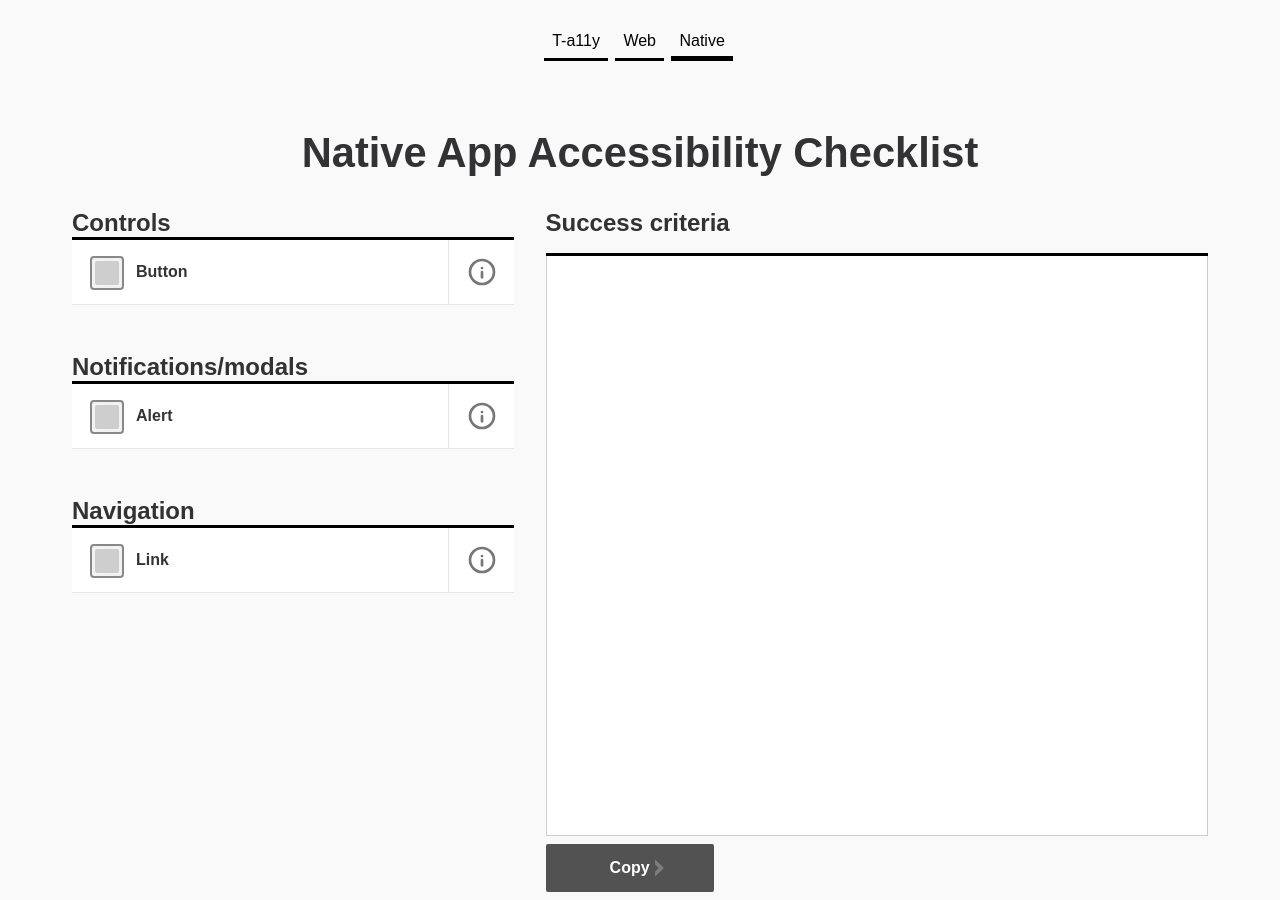
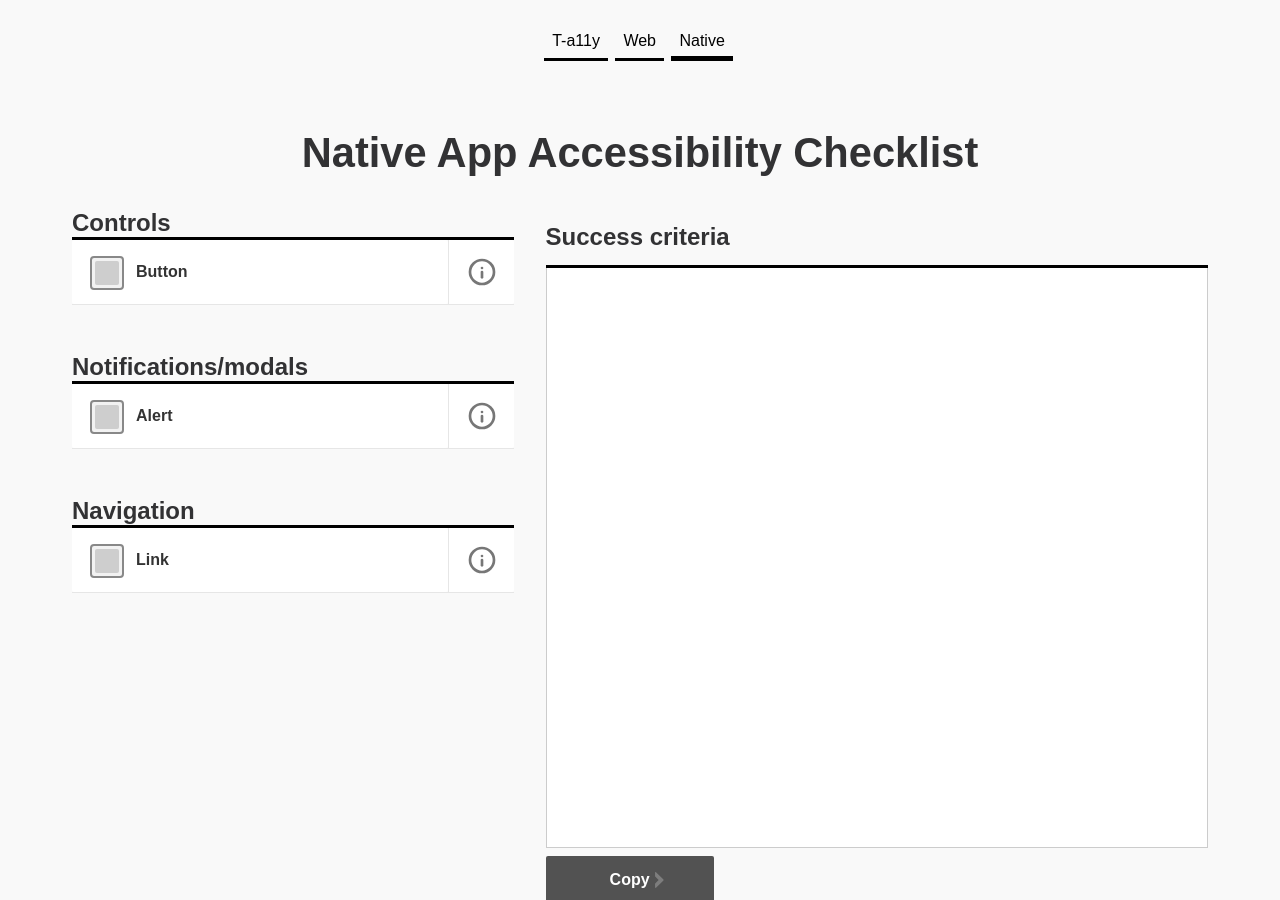
Before and after one commit to charlietriplett/OpenA11yEngineer, a Jekyll site: the page built from native.md, in a window 1280 px wide and 900 px high. Built offline with Jekyll 4.4.1, drawn with Linux system fonts in a browser that asks for light colours.

Commit message:
Style updates for checklist label

```diff
--- a/_sass/modules/_checklist.scss
+++ b/_sass/modules/_checklist.scss
@@ -74,6 +74,10 @@
   }
 }
 
+label[for="criteria-area"] {
+  margin: .875rem 0;
+}
+
 .textarea-controls {
   display: grid;
   grid-template-columns: auto 1fr;
```
